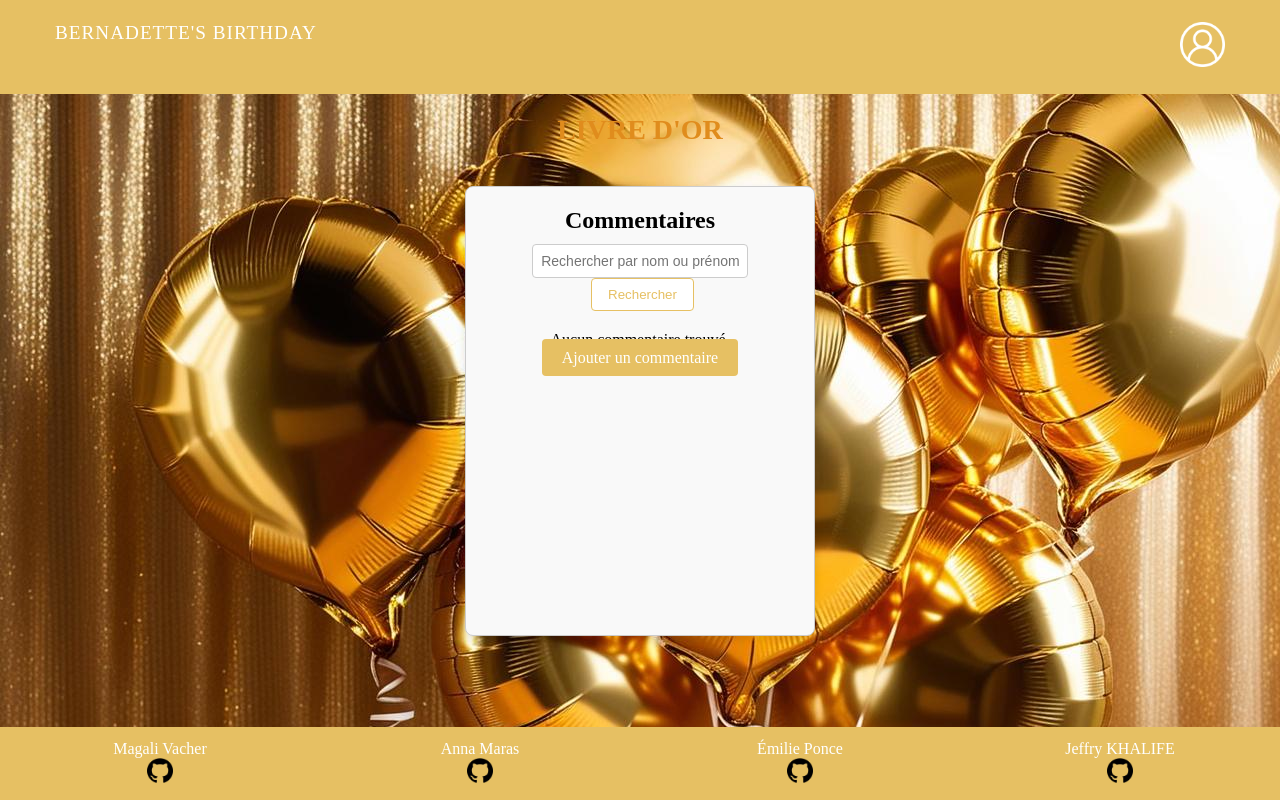
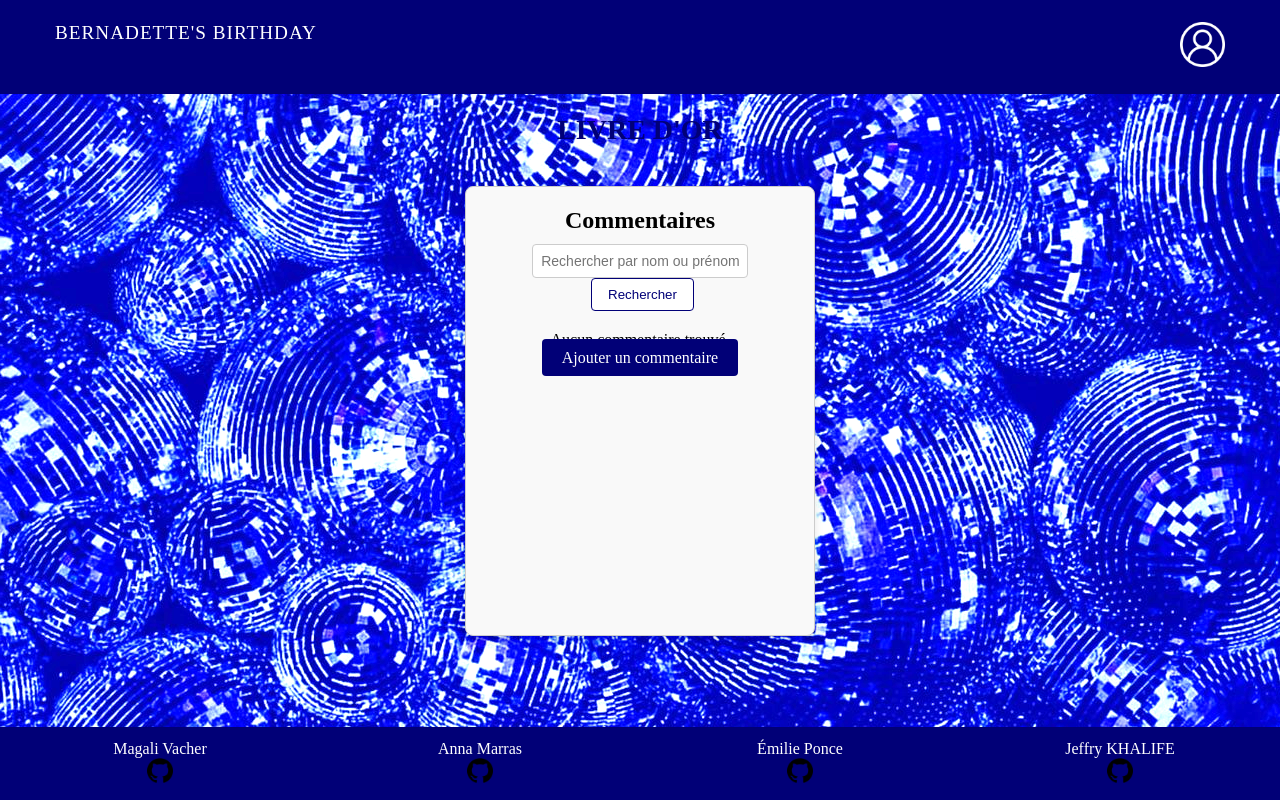
Before and after one commit to jeffry-khalife/livre-or, a PHP site: page /acceuil.php in a window 1280 px wide. Run offline with PHP 8.4, Linux system fonts and the light colour scheme; data that the repository does not hold is empty.

Commit message:
changement de l'image de fond

```diff
--- a/acceuil.css
+++ b/acceuil.css
@@ -1,12 +1,13 @@
 /* VARIABLES (ROOT)*/
 :root {
-  --primary-color: #e6c063;
-  --secondary-color: #e6c063;
+  --primary-color: #010077;
+  --secondary-color: #010077;
   --white: #fff;
   --grey: #ccc;
   --light-bg: #f9f9f9;
   --feedback-color: #c93cae;
   --nav-link-font: 'atma', serif;
+  --main-font: 'atma', serif;
 }
 
 /* RESET & STRUCTURE DE BASE*/
@@ -24,7 +25,7 @@ html, body {
 
 body {
   font-family: 'Atma', serif;
-  background: url(image/ballon.jpg);
+  background: url(image/disco.png);
   text-align: center;
 }
 
@@ -35,7 +36,7 @@ main {
 /* TYPOGRAPHIE */
 h1 {
   font-family: 'Atma', serif;
-  color: #e08c1d;
+  color: #010077;
   margin: 20px 0;
   font-size: 28px;
   text-transform: uppercase;
@@ -191,7 +192,7 @@ form {
 
 /* NAVIGATION */
 nav {
-  background-color: #e6c063;
+background-color: #010077;
 display: flex;
 justify-content: center;
 padding: 10px;
@@ -211,11 +212,10 @@ nav a {
   font-family: var(--nav-link-font);
   text-transform: uppercase;
   letter-spacing: 1px;
-  transition: background-color 0.3s;
 }
 
 nav a.active {
-  background-color: #a0a2cdf5;
+  background-color: #010077;
 }
 
 nav a:hover {
--- a/acceuil.php
+++ b/acceuil.php
@@ -186,7 +186,7 @@ if ($q === "") {
         </a>
       </p>
       <p>
-        Anna Maras<br>
+        Anna Marras<br>
         <a href="#">
           <img src="image/githublogo.png" alt="logo github">
         </a>
```
